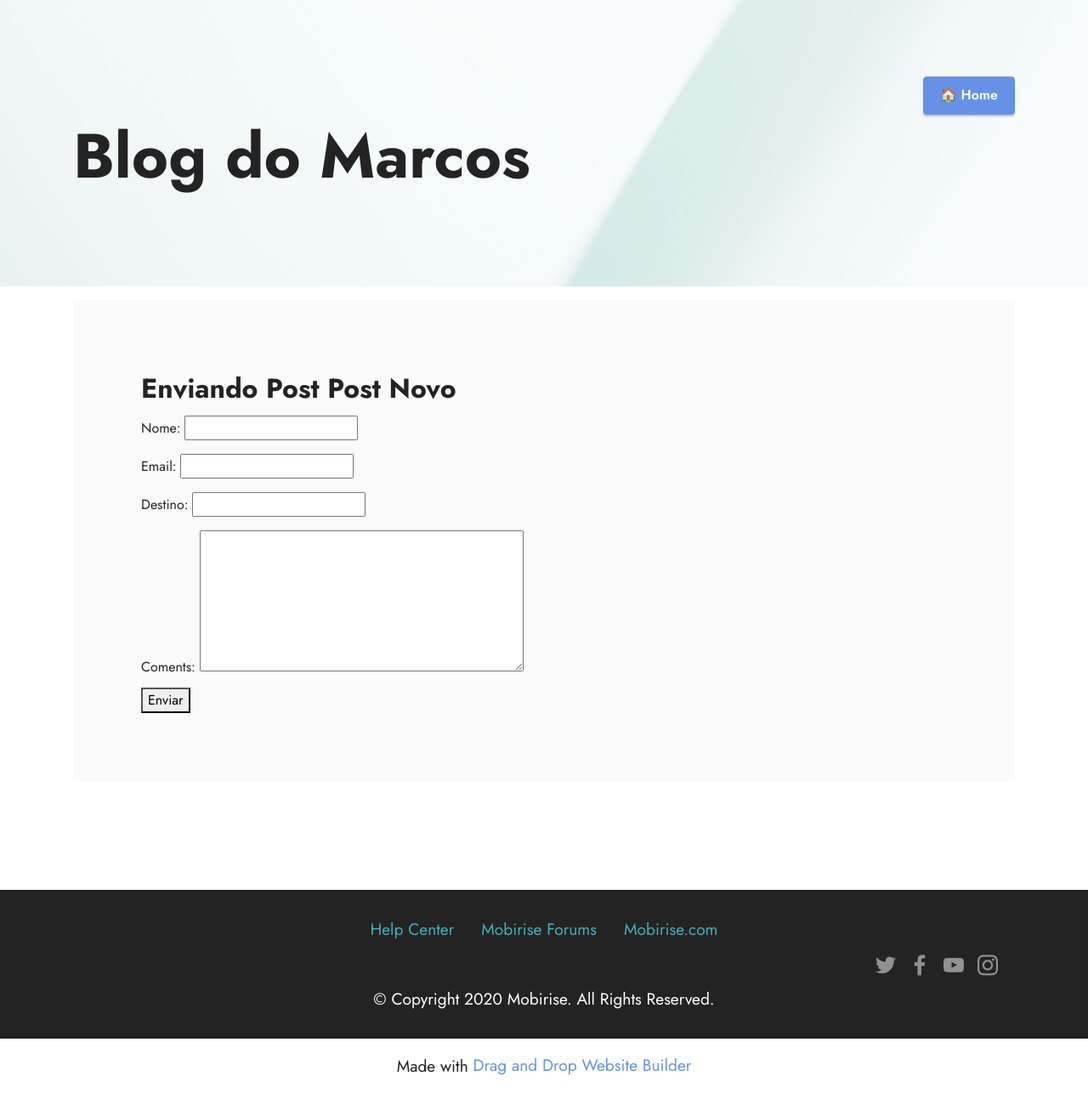
After one commit to lucasxpto/blog_aula, a Django app: page /enviarpost/6/ in a window 1280 px wide. The commit adds this page. Shown: the whole page at 85% size. Run offline with Django 4.2, Linux system fonts and the light colour scheme; data comes from the database, SQL or seed files in the repository; some libraries are stand-ins or nearby versions.

Commit message:
enviando post por email

```diff
--- a/blogdomarcos/settings.py
+++ b/blogdomarcos/settings.py
@@ -126,3 +126,5 @@ MEDIA_ROOT = os.path.join(BASE_DIR,'media')
 # https://docs.djangoproject.com/en/dev/ref/settings/#default-auto-field
 
 DEFAULT_AUTO_FIELD = 'django.db.models.BigAutoField'
+
+EMAIL_BACKEND = 'django.core.mail.backends.console.EmailBackend'
--- /dev/null
+++ b/core/forms.py
@@ -0,0 +1,27 @@
+from django import forms
+from django.core.mail import EmailMessage
+
+
+class EmailForm(forms.Form):
+    nome = forms.CharField(max_length=100)
+    email = forms.EmailField()
+    destino = forms.EmailField()
+    coments = forms.CharField(required=False,
+                              widget=forms.Textarea)
+
+    def enviar_email(self, meupost):
+        nome = self.cleaned_data['nome']
+        email = self.cleaned_data['email']
+        destino = self.cleaned_data['destino']
+        coments = self.cleaned_data['coments']
+
+        conteudo = f'Leia o post: {meupost.titulo}\n' \
+                   f'Comentários: {coments}'
+        mail = EmailMessage(
+            subject=f'{nome} recomenda ler o Post{meupost.titulo}',
+            body=conteudo,
+            from_email=email,
+            to=[destino],
+            headers={'Reply-To': email}
+        )
+        mail.send()
--- /dev/null
+++ b/core/templates/blog/post/enviarpost.html
@@ -0,0 +1,27 @@
+{% extends "base.html" %}
+
+{% block titulo %} Meu Blog ==> Enviar Post {{ post.titulo }} {% endblock %}
+
+{% block conteudo %}
+<section data-bs-version="5.1" class="features16 cid-tzVjbxlXj9" id="features17-6">
+
+    <div class="container">
+        <div class="content-wrapper">
+            <div class="row align-items-center">
+                <div class="col-12 col-lg-8">
+                    <div class="text-wrapper">
+                        <h6 class="card-title mbr-fonts-style display-5">
+                            <strong>Enviando Post {{ post.titulo }}</strong>
+                        </h6>
+                        <form action="" method="post">
+                            {% csrf_token %}
+                            {{ form.as_p }}
+                            <input type="submit" value="Enviar">
+                        </form>
+                    </div>
+                </div>
+            </div>
+        </div>
+    </div>
+</section>
+{% endblock %}
--- a/core/urls.py
+++ b/core/urls.py
@@ -1,9 +1,12 @@
 from django.urls import path
-from .views import ListarPostsListView, IndexView, DetalhePostView
+from .views import ListarPostsListView, IndexView, DetalhePostView, FormContatoView
 
 urlpatterns = [
     path('', IndexView.as_view(), name='home'),
-    path('listar', ListarPostsListView.as_view(), name='listar_posts'),
+    path('listar/', ListarPostsListView.as_view(), name='listar_posts'),
     path('detalhe/<int:ano>/<int:mes>/<int:dia>/<slug:slug>',
          DetalhePostView.as_view(), name='detalhe_post'),
+    path('enviarpost/<int:pk>/',
+         FormContatoView.as_view(),
+         name='enviar_post'),
 ]
--- a/core/views.py
+++ b/core/views.py
@@ -1,11 +1,15 @@
+from django.contrib import messages
 from django.shortcuts import render
-from django.views.generic import ListView, TemplateView, DetailView
+from django.urls import reverse_lazy
+from django.views.generic import ListView, TemplateView, DetailView, FormView
 
+from core.forms import EmailForm
 from core.models import Post
 
 
 class IndexView(TemplateView):
     template_name = "blog/index.html"
+
 
 class ListarPostsListView(ListView):
     context_object_name = 'posts'
@@ -18,3 +22,33 @@ class DetalhePostView(DetailView):
     template_name = "blog/post/detalhepost.html"
     context_object_name = 'post'
     queryset = Post.publicados.all()
+
+
+class FormContatoView(FormView):
+    template_name = 'blog/post/enviarpost.html'
+    form_class = EmailForm
+    success_url = reverse_lazy('listar_posts')
+
+    def get_post(self, id_post):
+        try:
+            return Post.publicados.get(pk=id_post)
+        except Post.DoesNotExist:
+            messages.error(self.request, 'Post não encontrado!')
+            reverse_lazy('listar_posts')
+
+    def get_context_data(self, **kwargs):
+        context = super(FormContatoView, self).get_context_data(**kwargs)
+        context['post'] = self.get_post(self.kwargs['pk'])
+        return context
+
+    def form_valid(self, form):
+        meupost = self.get_context_data()['post']
+        form.enviar_email(meupost)
+        messages.success(self.request, f'Post {meupost.titulo} '
+                                       f'enviado com sucesso.')
+        return super(FormContatoView, self).form_valid(form)
+
+    def form_invalid(self, form):
+        meupost = self.get_context_data()['post']
+        messages.error(self.request, f'Post {meupost.titulo} não enviado.')
+        return super(FormContatoView, self).form_invalid(form)
```
Also changed, not shown: core/templates/blog/post/detalhepost.html (+14 -2 lines), core/models.py (line endings or trailing spaces).
